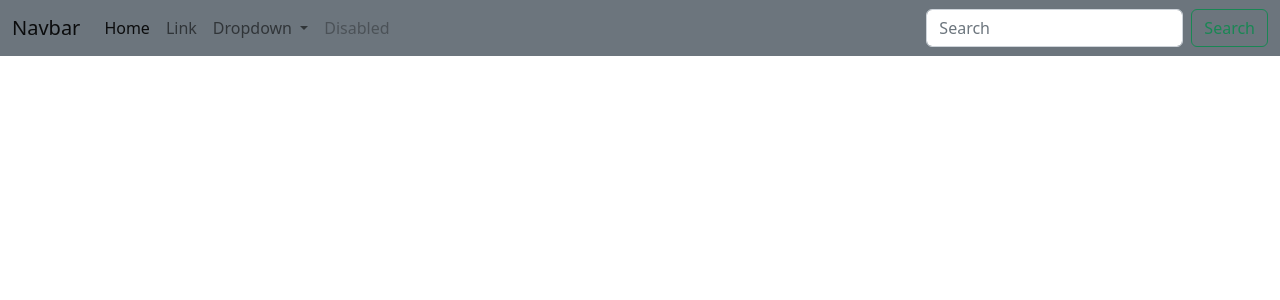
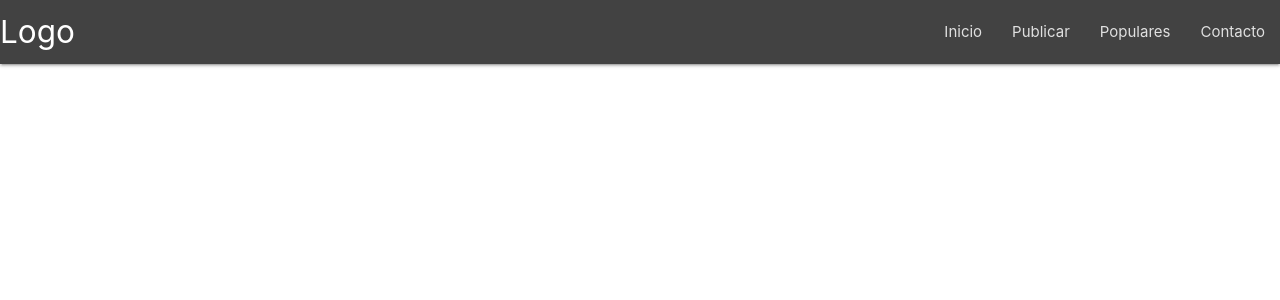
Before and after one commit to nestorjuarezR/blog_django, a Django app: page / in a window 1280 px wide. Shown: the top 300 px of the page. Run offline with Django 3.2, Linux system fonts and the light colour scheme.

Commit message:
Update navbar

```diff
--- a/blog_app/templates/blog_app/base.html
+++ b/blog_app/templates/blog_app/base.html
@@ -5,50 +5,23 @@
   <meta http-equiv="X-UA-Compatible" content="IE=edge">
   <meta name="viewport" content="width=device-width, initial-scale=1.0">
   <title>Index</title>
+  <!-- Materialize -->
+  <link rel="stylesheet" href="https://cdnjs.cloudflare.com/ajax/libs/materialize/1.0.0/css/materialize.min.css">
 
 
-  <link href="https://cdn.jsdelivr.net/npm/bootstrap@5.2.1/dist/css/bootstrap.min.css" rel="stylesheet" integrity="sha384-iYQeCzEYFbKjA/T2uDLTpkwGzCiq6soy8tYaI1GyVh/UjpbCx/TYkiZhlZB6+fzT" crossorigin="anonymous">
 
 </head>
 <body>
-  <nav class="navbar navbar-expand-lg bg-secondary text-white">
-  <div class="container-fluid">
-    <a class="navbar-brand" href="#">Navbar</a>
-    <button class="navbar-toggler" type="button" data-bs-toggle="collapse" data-bs-target="#navbarSupportedContent" aria-controls="navbarSupportedContent" aria-expanded="false" aria-label="Toggle navigation">
-      <span class="navbar-toggler-icon"></span>
-    </button>
-    <div class="collapse navbar-collapse" id="navbarSupportedContent">
-      <ul class="navbar-nav me-auto mb-2 mb-lg-0">
-        <li class="nav-item">
-          <a class="nav-link active" aria-current="page" href="#">Home</a>
-        </li>
-        <li class="nav-item">
-          <a class="nav-link" href="#">Link</a>
-        </li>
-        <li class="nav-item dropdown">
-          <a class="nav-link dropdown-toggle" href="#" role="button" data-bs-toggle="dropdown" aria-expanded="false">
-            Dropdown
-          </a>
-          <ul class="dropdown-menu">
-            <li><a class="dropdown-item" href="#">Action</a></li>
-            <li><a class="dropdown-item" href="#">Another action</a></li>
-            <li><hr class="dropdown-divider"></li>
-            <li><a class="dropdown-item" href="#">Something else here</a></li>
-          </ul>
-        </li>
-        <li class="nav-item">
-          <a class="nav-link disabled">Disabled</a>
-        </li>
+  <nav class="grey darken-3 ">
+    <div class="nav-wrapper">
+      <a href="#" class="brand-logo">Logo</a>
+      <ul id="nav-mobile" class="right hide-on-med-and-down">
+        <li><a href="#" class="grey-text text-lighten-2">Inicio</a></li>
+        <li><a href="#" class="grey-text text-lighten-2">Publicar</a></li>
+        <li><a href="#" class="grey-text text-lighten-2">Populares</a></li>
+        <li><a href="#" class="grey-text text-lighten-2">Contacto</a></li>
       </ul>
-      <form class="d-flex" role="search">
-        <input class="form-control me-2" type="search" placeholder="Search" aria-label="Search">
-        <button class="btn btn-outline-success" type="submit">Search</button>
-      </form>
     </div>
-  </div>
-</nav>
-
-
-  <script src="https://cdn.jsdelivr.net/npm/bootstrap@5.2.1/dist/js/bootstrap.bundle.min.js" integrity="sha384-u1OknCvxWvY5kfmNBILK2hRnQC3Pr17a+RTT6rIHI7NnikvbZlHgTPOOmMi466C8" crossorigin="anonymous"></script>
+  </nav>
 </body>
 </html>
```
